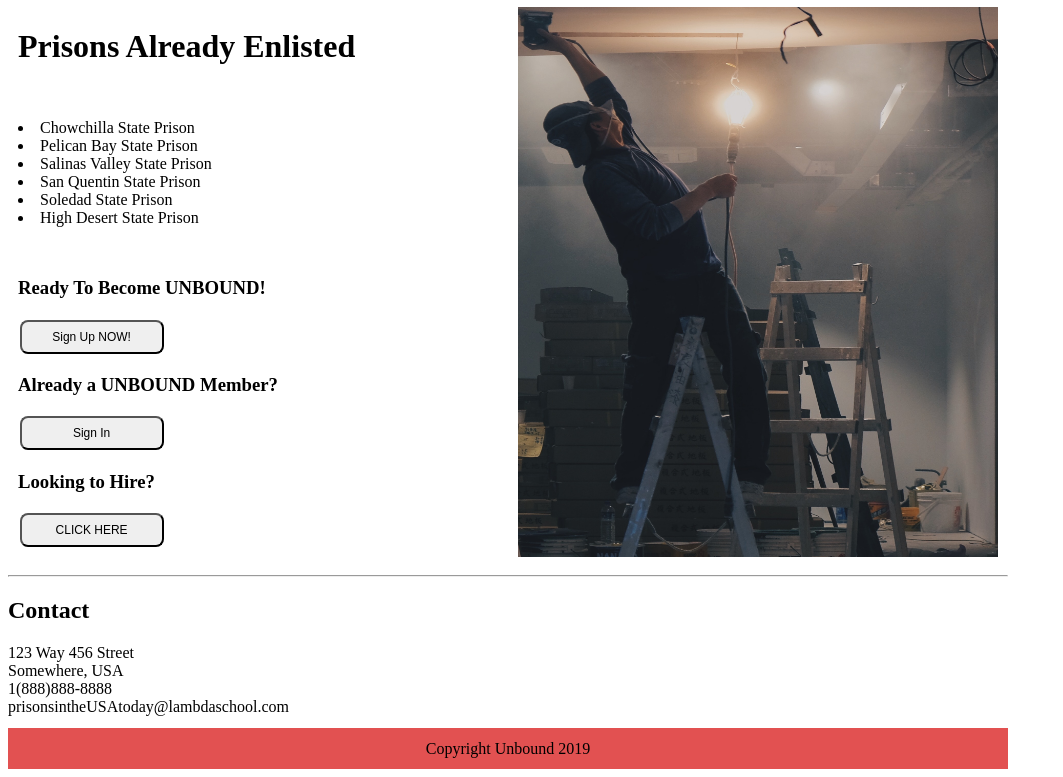
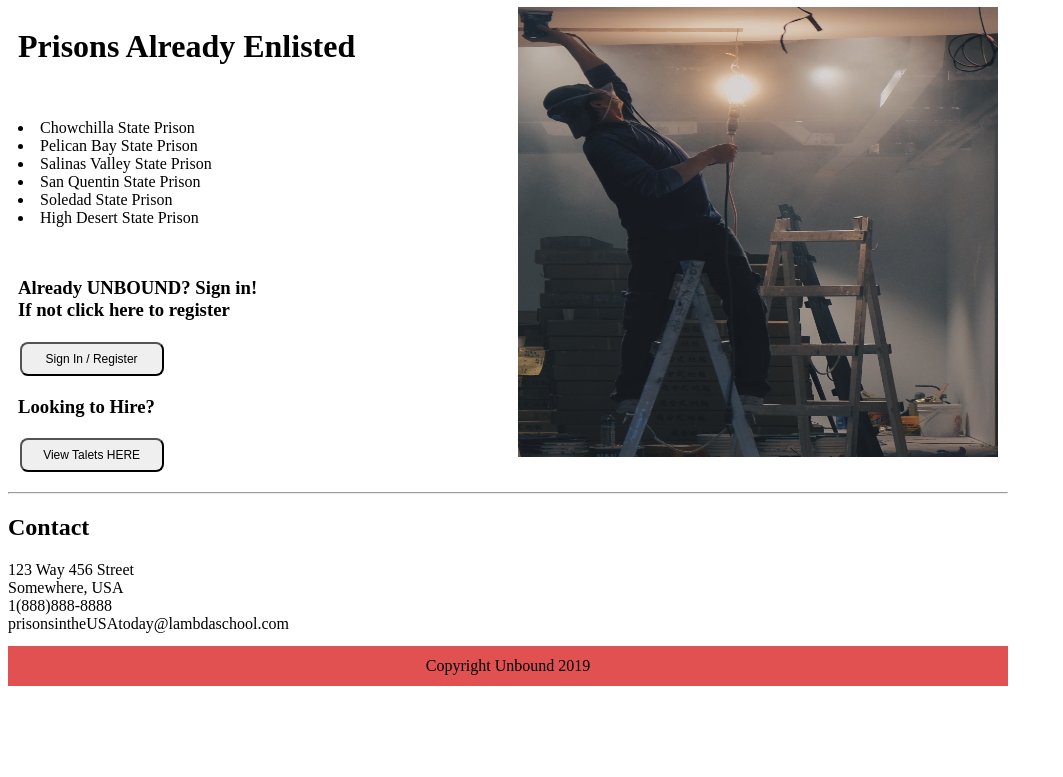
Before and after one commit to prisonerskills/UI, a website: page index.html in a window 1280 px wide. Shown: the part 1420-2197 px from the top of the page, without its empty margins (0-1063 px from the left). After the commit the page ends 2114 px from the top, so only its background shows below. Drawn offline with Linux system fonts and the light colour scheme.

Commit message:
addedlinks

```diff
--- a/css/index.css
+++ b/css/index.css
@@ -54,7 +54,7 @@ nav a {
 .top .box .ones,
 .container .box .ones,
 .container2 .box .ones {
-  height: 550px;
+  height: 450px;
 }
 .top .box .face,
 .container .box .face,
--- a/index.html
+++ b/index.html
@@ -93,12 +93,11 @@
           <li>Soledad State Prison</li>
           <li>High Desert State Prison</li>
         </p>
-        <h3>Ready To Become UNBOUND!</h3>
-        <button><a href='https://polar-temple-77662.herokuapp.com/'>Sign Up NOW!</a></button>
-        <h3>Already a UNBOUND Member?</h3>
-        <button><a href='https://polar-temple-77662.herokuapp.com/'>Sign In</a></button>
+        <h3>Already UNBOUND? Sign in! <br/>If not click here to register</h3>
+        <button><a href='https://polar-temple-77662.herokuapp.com/'>Sign In / Register</a></button>
+
         <h3>Looking to Hire?</h3>
-        <button><a href='https://polar-temple-77662.herokuapp.com/'>CLICK HERE</a></button>
+        <button><a href='https://polar-temple-77662.herokuapp.com/'>View Talets HERE</a></button>
       </div>
       <div class="box">
         <img class="ones" src="img/image.jpeg" />
```
Also changed, not shown: about.html (+5 -5 lines).
